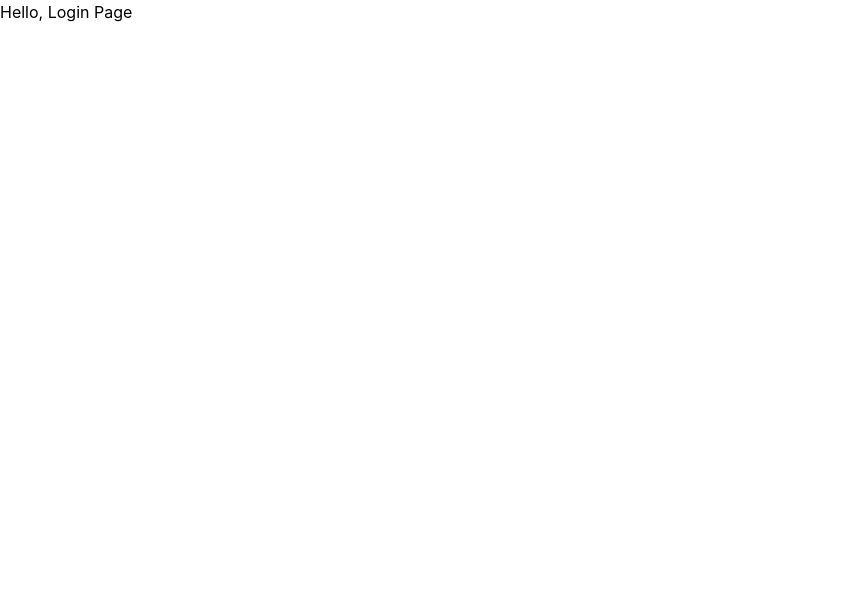
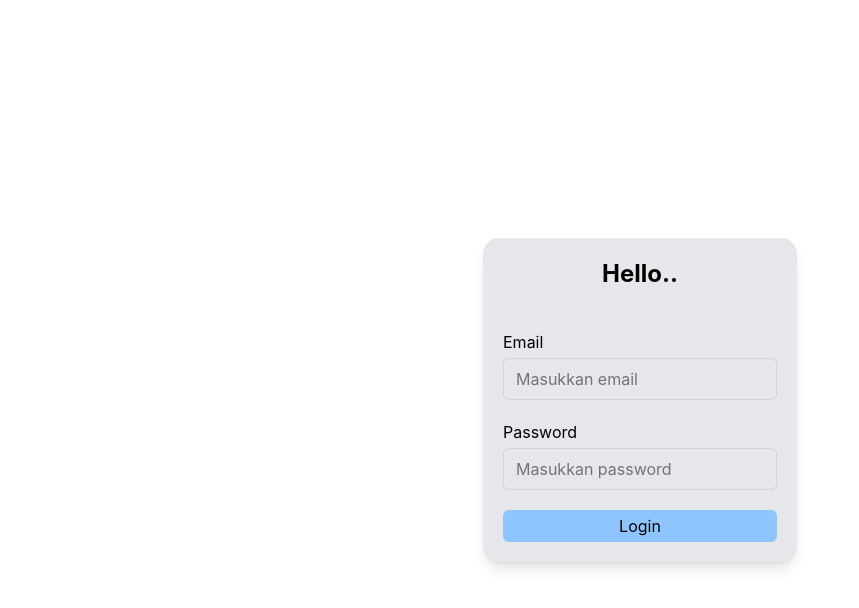
Before and after one commit to rianrimansyah/e-shop, a React (Vite) app: page /login in a window 1280 px wide. Shown: the top 608 px of the page, without its empty margins (0-859 px from the left). Built offline with nearby package versions, Linux system fonts and the light colour scheme.

Commit message:
membuat aksi login dengan alert

```diff
--- a/src/pages/Login.jsx
+++ b/src/pages/Login.jsx
@@ -1,9 +1,77 @@
+import {useState} from 'react';
 
+const Input = ({ children, type, value, onChange, placeholder }) => {
+  return (
+    <div className="flex flex-col mb-5">
+      <label>{children}</label>
+      <input
+        type={type}
+        value={value}
+        onChange={onChange}
+        placeholder={placeholder}
+        className="border border-gray-300 rounded-md px-3 py-2 mt-1 focus:outline-none focus:ring focus:ring-blue-200"
+      />
+    </div>
+  );
+};
+
+const Tombol = ({ onClick }) => {
+    return (
+        <button className="bg-blue-300 w-full py-1 rounded-md text-black cursor-pointer hover:bg-blue-500 hover:text-white"
+        onClick={onClick}>
+        Login</button>
+    )
+}
+
+const Inputan = ({ email, setEmail, password, setPassword }) => {
+  return (
+    <div>
+      <Input
+        type="email"
+        value={email}
+        onChange={(e) => setEmail(e.target.value)}
+        placeholder="Masukkan email"
+      >
+        Email
+      </Input>
+      <Input
+        type="password"
+        value={password}
+        onChange={(e) => setPassword(e.target.value)}
+        placeholder="Masukkan password"
+      >
+        Password
+      </Input>
+    </div>
+  );
+};
 
 export default function Login() {
-    return (
-        <div>
-            <h1>Hello, Login Page</h1>
-        </div>
-    )
+  const [email, setEmail] = useState('');
+  const [password, setPassword] = useState('');
+
+  const masuk = () => {
+    if (email === '' || password === "") {
+      alert('Email dan password harus diisi!');
+    } else if (email === 'admin@gmail.com' && password === '123') {
+      alert('Login berhasil!');
+    } else {
+      alert('Email atau password salah!');
+    }
+  }
+
+  return (
+    <div className="flex justify-center items-center min-h-screen">
+      <div className="bg-gray-200 p-5 rounded-2xl shadow-lg">
+        <h1 className="text-2xl font-bold text-center mb-10">Hello..</h1>
+        <Inputan
+          email={email}
+          setEmail={setEmail}
+          password={password}
+          setPassword={setPassword}
+        />
+        <Tombol onClick={masuk} />
+      </div>
+    </div>
+  );
 }
```
